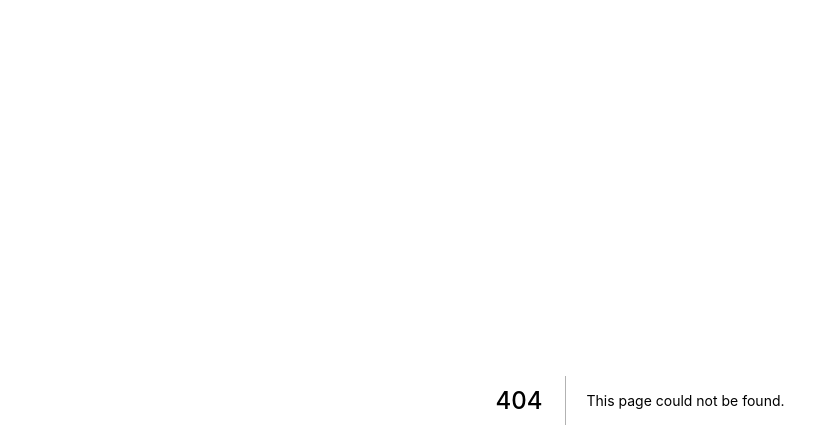
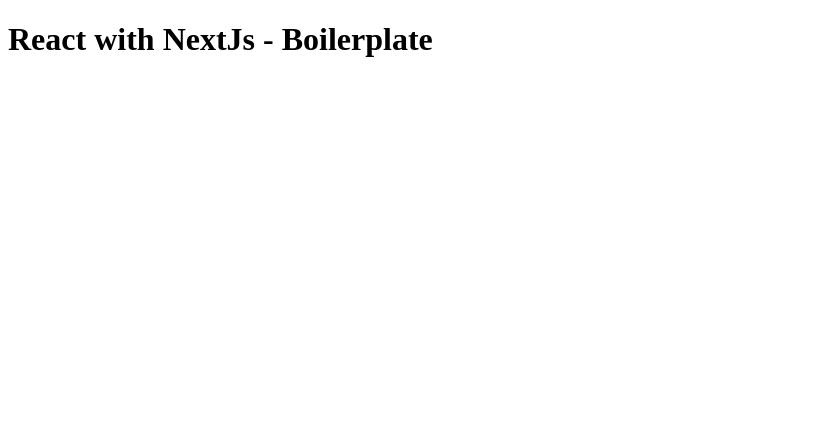
Before and after one commit to jessicabetonico/boilerplate, a Next.js app: page /components/Main in a window 1280 px wide. Before the commit this address had no page. Shown: the top 448 px of the page, without its empty margins (0-839 px from the left). Built offline with nearby package versions, Linux system fonts and the light colour scheme.

Commit message:
feat: first test in boilerplate

```diff
--- /dev/null
+++ b/src/pages/components/Main/index.tsx
@@ -0,0 +1,7 @@
+const Main = () => (
+  <main>
+    <h1>React with NextJs - Boilerplate</h1>
+  </main>
+)
+
+export default Main
```
Also changed, not shown: src/pages/components/Main/__test__/test.tsx (added, +13 -0 lines), 1 other file (tests, documents, lock files or other folders).
